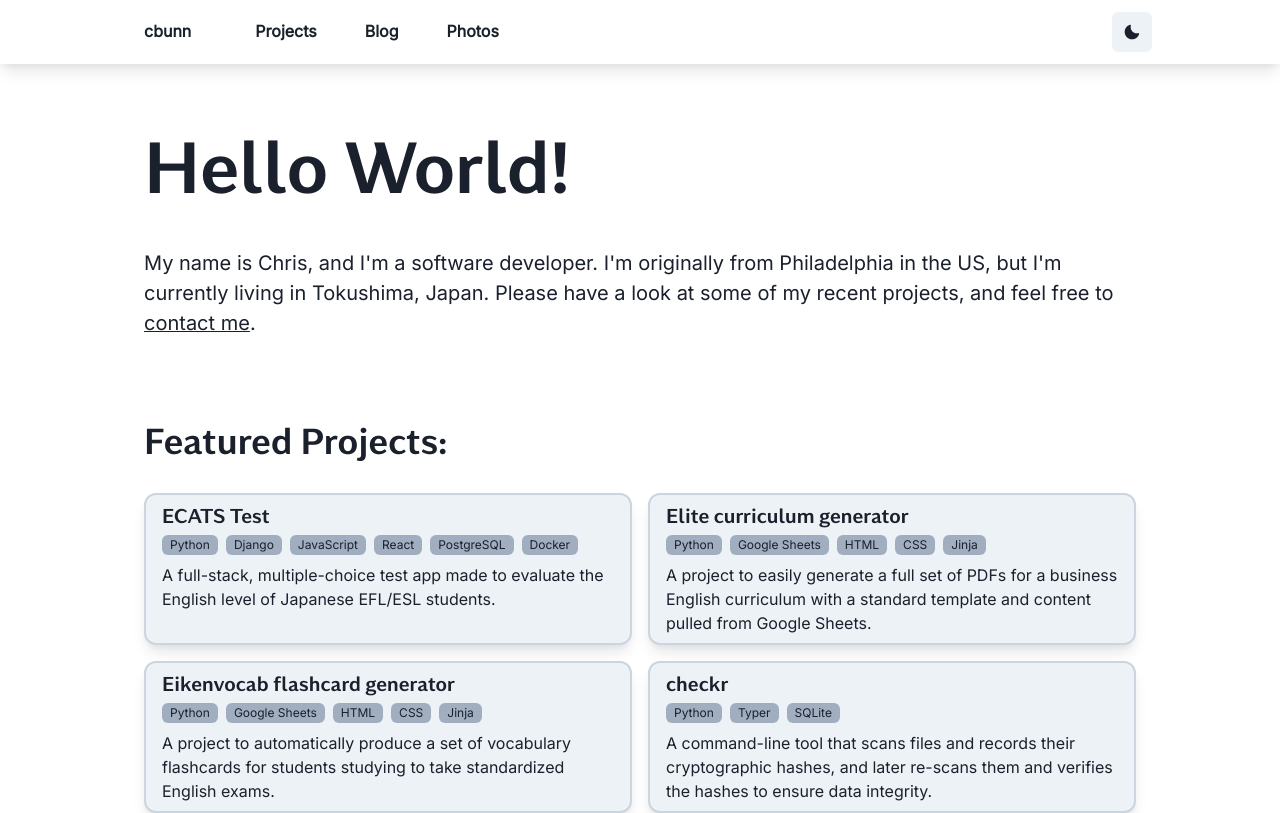
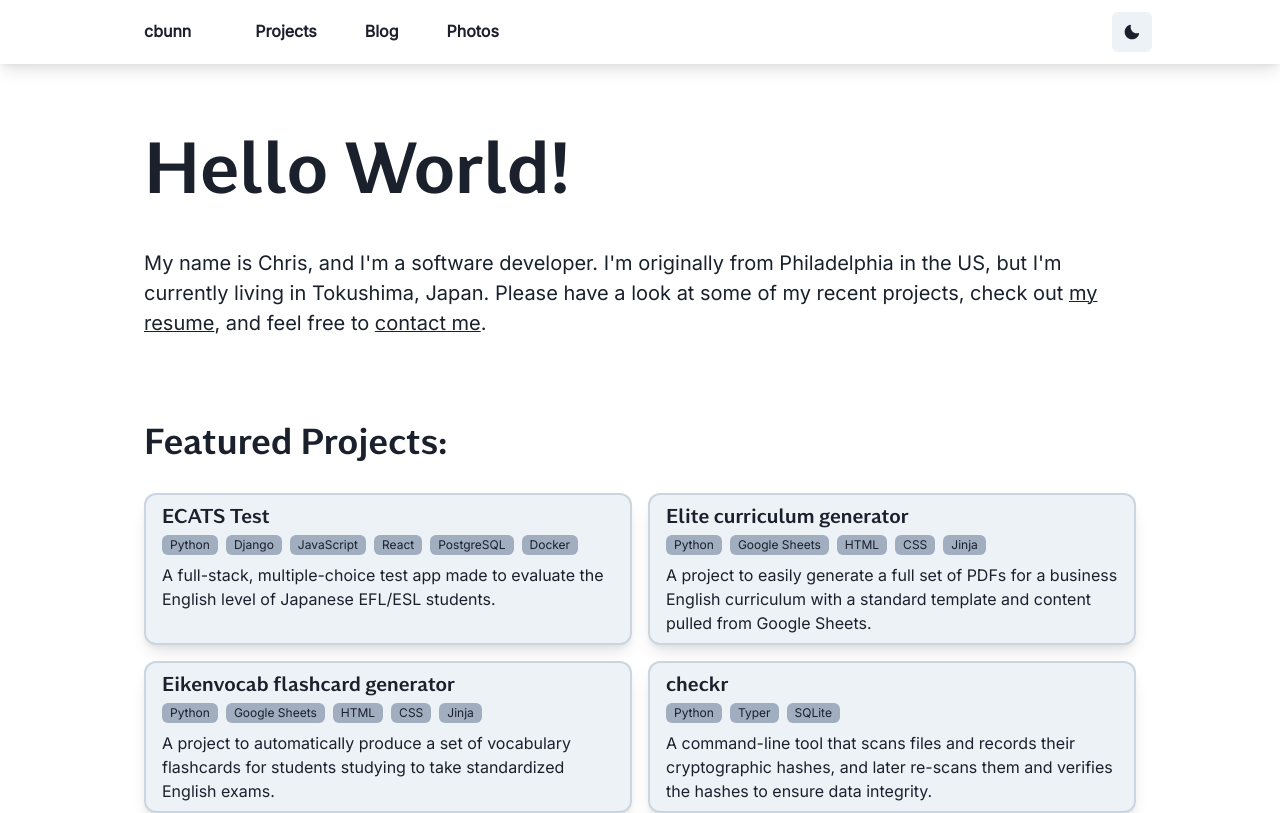
Before and after one commit to cbunn81/cbunn-portfolio, a Next.js app: page / in a window 1280 px wide. Shown: the top 813 px of the page. Built offline with nearby package versions, Linux system fonts and the light colour scheme.

Commit message:
Add link to resume PDF along with the PDF file itself.

```diff
--- a/src/pages/index.tsx
+++ b/src/pages/index.tsx
@@ -58,8 +58,14 @@ const Index = () => (
           <Text fontSize="xl">
             My name is Chris, and I'm a software developer. I'm originally from
             Philadelphia in the US, but I'm currently living in Tokushima,
-            Japan. Please have a look at some of my recent projects, and feel
-            free to{" "}
+            Japan. Please have a look at some of my recent projects, check out{" "}
+            <Link
+              href="/christopher_bunn-resume.pdf"
+              textDecoration="underline 1px"
+            >
+              my resume
+            </Link>
+            , and feel free to{" "}
             <Link href="mailto:cbunn@cbunn.com" textDecoration="underline 1px">
               contact me
             </Link>
```
Also changed, not shown: 1 other file (tests, documents, lock files or other folders).
